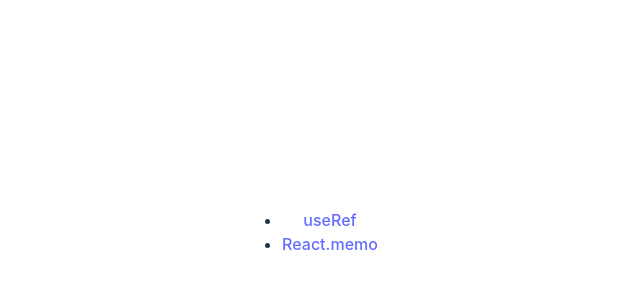
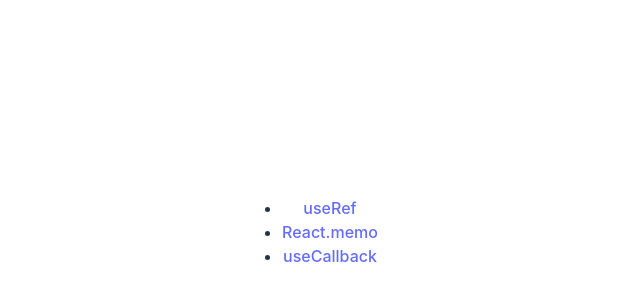
Before and after one commit to rayleigh420/ReactTS_hook, a React (Vite) app: page / in a window 1280 px wide. Shown: the part 168-468 px from the top of the page, without its empty margins (330-970 px from the left). Built offline with nearby package versions, Linux system fonts and the light colour scheme.

Commit message:
start lesson with useCallback

```diff
--- a/src/App.tsx
+++ b/src/App.tsx
@@ -4,6 +4,7 @@
 import { Routes, Route } from "react-router-dom";
 import Navigation from "./components/Navigation";
 import Memo from "./lesson2/Memo";
+import Callback from "./lesson3/Callback";
 
 function App() {
   return (
@@ -12,6 +13,7 @@
         <Route index element={<Navigation />} />
         <Route path="useRef" element={<Ref />} />
         <Route path="memo" element={<Memo />} />
+        <Route path="callback" element={<Callback />} />
       </Routes>
     </div>
   );
--- a/src/components/Navigation.tsx
+++ b/src/components/Navigation.tsx
@@ -7,8 +7,12 @@
         <li>
           <Link to="/useRef">useRef</Link>
         </li>
+
         <li>
           <Link to="/memo">React.memo</Link>
+        </li>
+        <li>
+          <Link to="/callback">useCallback</Link>
         </li>
       </ul>
     </div>
--- /dev/null
+++ b/src/lesson3/Callback.tsx
@@ -0,0 +1,5 @@
+const Callback = () => {
+  return <>Hello useCallback with React.memo</>;
+};
+
+export default Callback;
```
